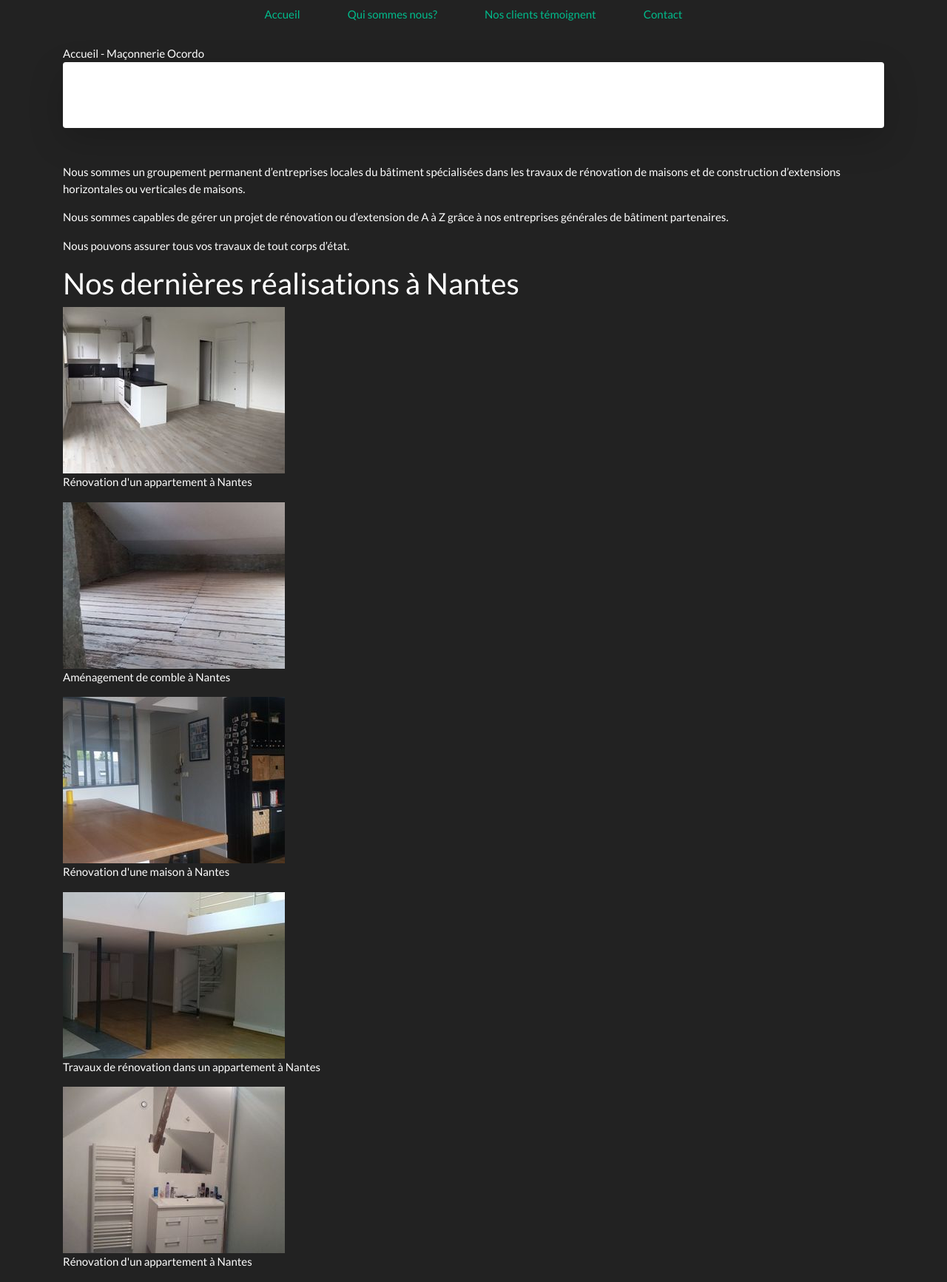
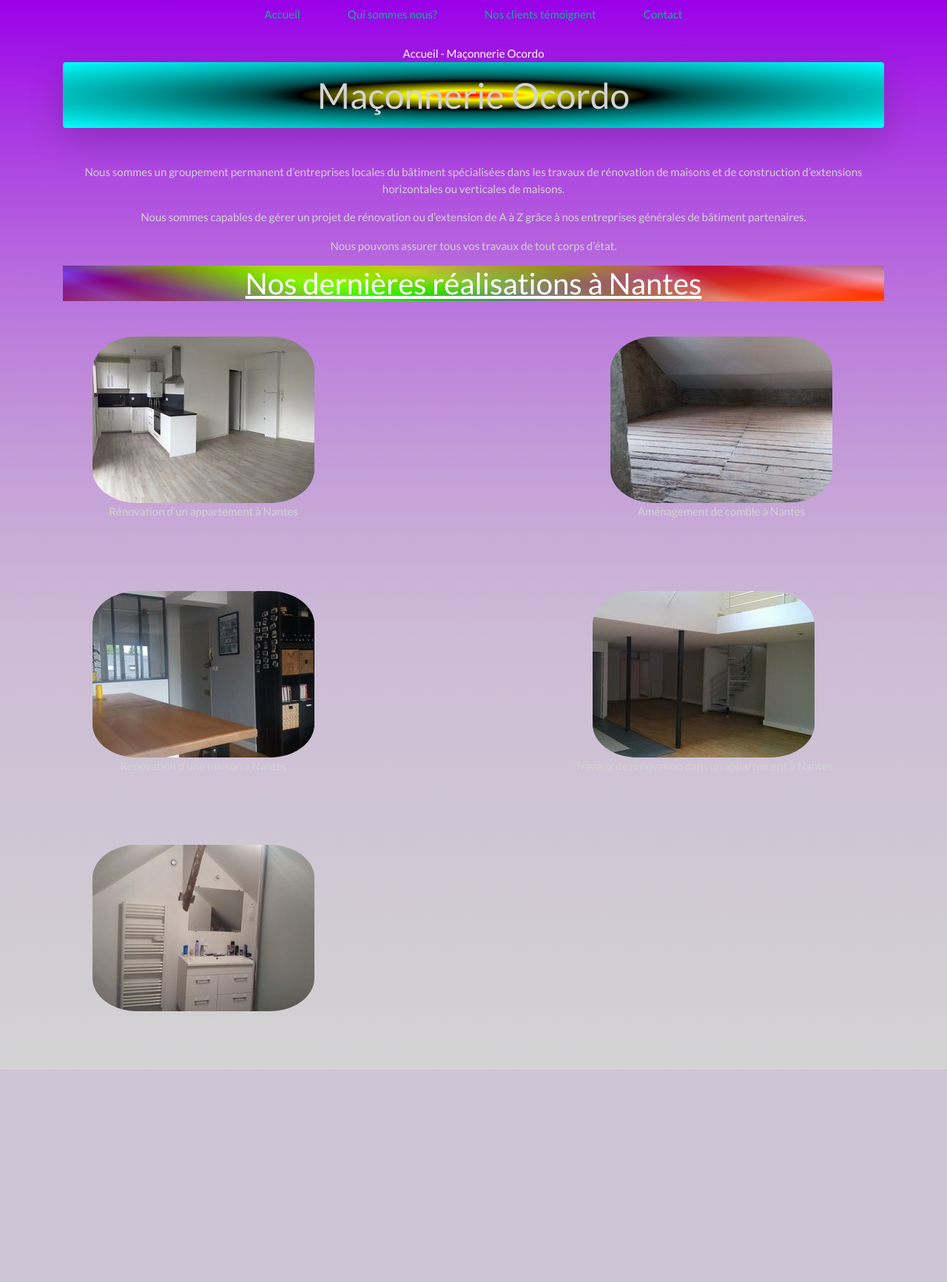
Before and after one commit to Pattedejaguar/Projet_bjyf, a PHP site: page /?id=1 in a window 1280 px wide. Shown: the whole page at 74% size. After the commit the page ends 1446 px from the top, so only its background shows below. Run offline with PHP 8.4, Linux system fonts and the light colour scheme; some libraries are stand-ins or nearby versions.

Commit message:
site pour flavito

```diff
--- a/assets/css/style.css
+++ b/assets/css/style.css
@@ -1,3 +1,48 @@
 p{
  text-justify: auto;
+ color: lightgrey;
 }
+h1{
+ color : lightgrey;
+ background: radial-gradient(ellipse farthest-corner,
+      red, yellow 10%, black, 50%, cyan);
+}
+
+
+body
+{
+   background: linear-gradient(to top, lightgrey, 75%, #9a00e8);
+   text-align: center;
+}
+
+h2
+{
+text-decoration : underline ;
+background:
+      repeating-linear-gradient(190deg, rgba(255, 0, 0, 0.5) 40px,
+        rgba(255, 153, 0, 0.5) 80px, rgba(255, 255, 0, 0.5) 120px,
+        rgba(0, 255, 0, 0.5) 160px, rgba(0, 0, 255, 0.5) 200px,
+        rgba(75, 0, 130, 0.5) 240px, rgba(238, 130, 238, 0.5) 280px,
+        rgba(255, 0, 0, 0.5) 300px),
+      repeating-linear-gradient(-190deg, rgba(255, 0, 0, 0.5) 30px,
+        rgba(255, 153, 0, 0.5) 60px, rgba(255, 255, 0, 0.5) 90px,
+        rgba(0, 255, 0, 0.5) 120px, rgba(0, 0, 255, 0.5) 150px,
+        rgba(75, 0, 130, 0.5) 180px, rgba(238, 130, 238, 0.5) 210px,
+        rgba(255, 0, 0, 0.5) 230px),
+      repeating-linear-gradient(23deg, red 50px, orange 100px,
+        yellow 150px, green 200px, blue 250px,
+        indigo 300px, violet 350px, red 370px);
+}
+
+title{
+    font-style: italic;
+}
+
+.image{
+    border-radius: 20%;
+}
+.img {
+    text-align: center;
+    margin: 20px;
+    padding: 20px;
+}
--- a/source.xml
+++ b/source.xml
@@ -3,17 +3,17 @@
     <page id="1">
         <menu>Accueil</menu>
         <title>Accueil - Maçonnerie Ocordo</title>
-        <content><![CDATA[<h1 class="shadow-lg p-3 mb-5 bg-white rounded text-center">Maçonnerie Ocordo</h1>
+        <content><![CDATA[<h1 class="shadow-lg p-3 mb-5 rounded text-center">Maçonnerie Ocordo</h1>
 <p>Nous sommes un groupement permanent d’entreprises locales du bâtiment spécialisées dans les travaux de rénovation de maisons et de construction d’extensions horizontales ou verticales de maisons.</p>
 <p>Nous sommes capables de gérer un projet de rénovation ou d’extension de A à Z grâce à nos entreprises générales de bâtiment partenaires.</p>
 <p>Nous pouvons assurer tous vos travaux de tout corps d’état.</p>
 <h2>Nos dernières réalisations à Nantes</h2>
-<div class="gallery_box_single">
-    <div class="img"><img src="assets/img/Renovation-appartement-nantes-ocordo-travaux-300-225.jpg" alt="Rénovation d'un appartement à Nantes"/><p class="caption-text">Rénovation d'un appartement à Nantes</p></div>
-    <div class="img"><img src="assets/img/Travaux-de-renovation-à-nantes-300-225.jpg" alt="Aménagement de comble à Nantes"/><p class="caption-text">Aménagement de comble à Nantes</p></div>
-    <div class="img"><img src="assets/img/entreprise-de-renovation-OCORDO-300-225.jpg" alt="Rénovation d'une maison à Nantes"/><p class="caption-text">Rénovation d'une maison à Nantes</p></div>
-    <div class="img"><img src="assets/img/renovation-appartement-nantes-300-225.jpg" alt="Travaux de rénovation dans un appartement à Nantes"/><p class="caption-text">Travaux de rénovation dans un appartement à Nantes</p></div>
-    <div class="img"><img src="assets/img/societe-de-renovation-a-nantes-2.jpg" alt="Rénovation d'un appartement à Nantes"/><p class="caption-text">Rénovation d'un appartement à Nantes</p></div>
+<div class="container row gallery_box_single justify-content-between">
+    <div class="img"><img class="image"src="assets/img/Renovation-appartement-nantes-ocordo-travaux-300-225.jpg" alt="Rénovation d'un appartement à Nantes"/><p class="caption-text">Rénovation d'un appartement à Nantes</p></div>
+    <div class="img"><img  class="image" src="assets/img/Travaux-de-renovation-à-nantes-300-225.jpg" alt="Aménagement de comble à Nantes"/><p class="caption-text">Aménagement de comble à Nantes</p></div>
+    <div class="img"><img class="image" src="assets/img/entreprise-de-renovation-OCORDO-300-225.jpg" alt="Rénovation d'une maison à Nantes"/><p class="caption-text">Rénovation d'une maison à Nantes</p></div>
+    <div class="img"><img class="image" src="assets/img/renovation-appartement-nantes-300-225.jpg" alt="Travaux de rénovation dans un appartement à Nantes"/><p class="caption-text">Travaux de rénovation dans un appartement à Nantes</p></div>
+    <div class="img"><img class="image"src="assets/img/societe-de-renovation-a-nantes-2.jpg" alt="Rénovation d'un appartement à Nantes"/><p class="caption-text">Rénovation d'un appartement à Nantes</p></div>
 </div>
 
 
```
